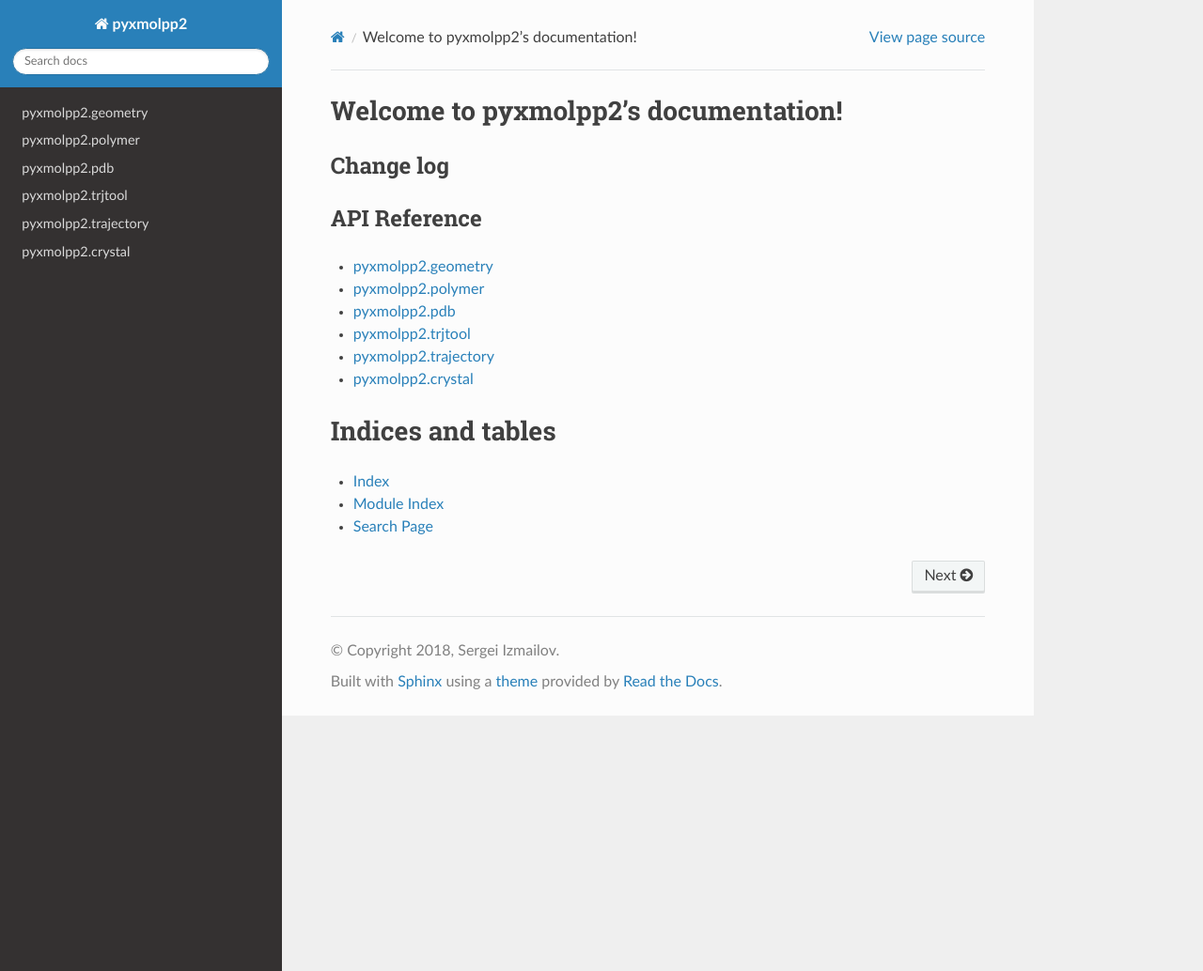
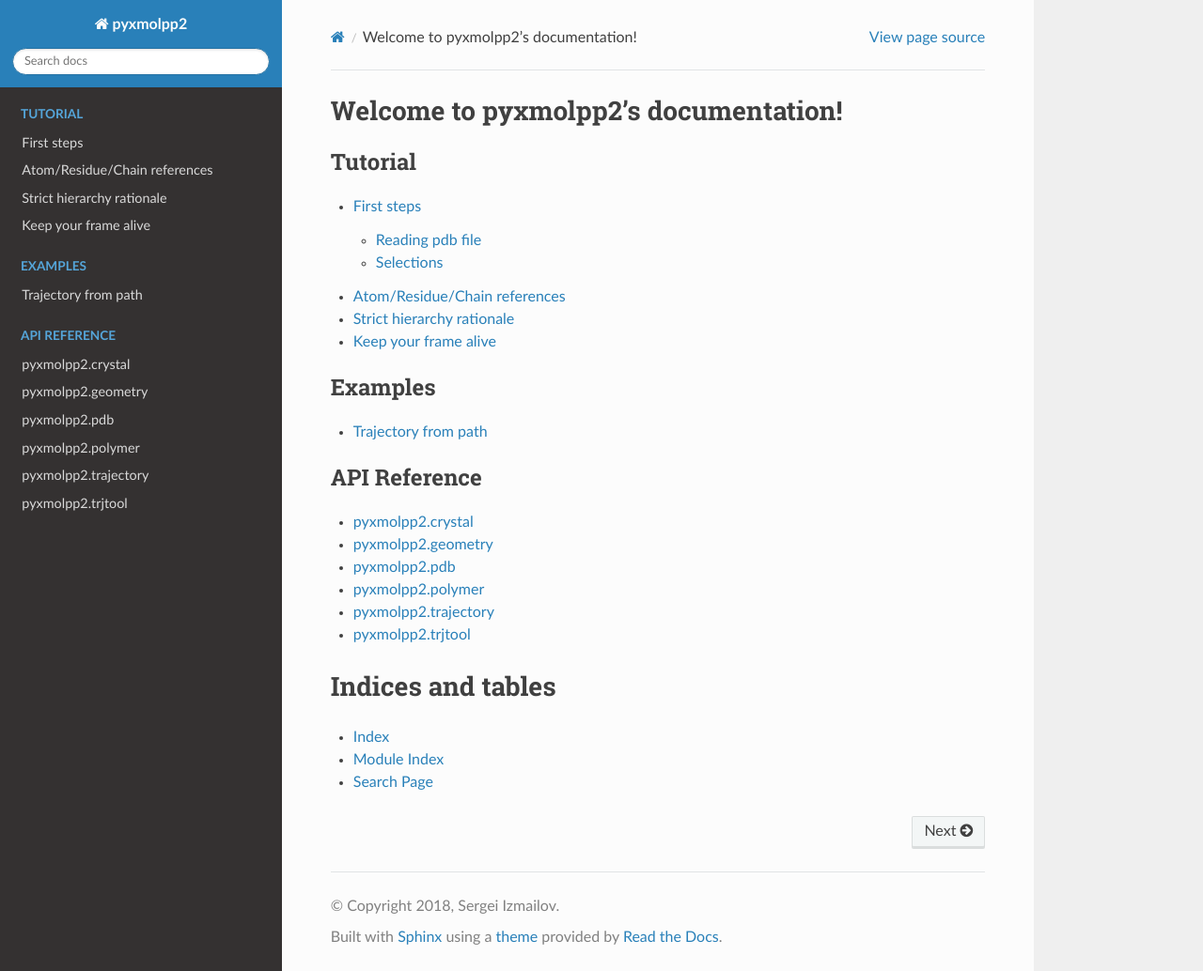
Before and after one commit to sizmailov/pyxmolpp2, a Sphinx documentation site: the page built from pydocs/source/index.rst, in a window 1280 px wide and 1034 px high. Shown: the whole window at 94% size. Built offline with Sphinx 7.4.7 and the Read the Docs theme 2.0.0, drawn with Linux system fonts in a browser that asks for light colours; some of the changed lines change nothing that is shown.

Commit message:
WP-3 describe selections, reading pdb, add example for trajectory

```diff
--- /dev/null
+++ b/pydocs/source/examples/trajectory.rst
@@ -0,0 +1,35 @@
+Trajectory from path
+====================
+
+
+.. code-block:: python
+
+
+
+    def make_trajectory(path_to_dir, nres_to_keep, limit=None, stride=None):
+
+        from pyxmolpp2.trajectory import Trajectory
+        from pyxmolpp2.trjtool import DatFile
+        from pyxmolpp2.pdb import PdbFile,\
+                                  AlteredPdbRecords,\
+                                  StandardPdbRecords,\
+                                  RecordName,\
+                                  FieldName
+
+        import glob
+
+        altered_records = AlteredPdbRecords(StandardPdbRecords.instance())
+        altered_records.alter_record(RecordName("ATOM"), FieldName("serial"), [7, 12])
+
+
+        pdb_file = PdbFile(path_to_dir+"/1_build/box.pdb")
+        ref = pdb_file.get_frame(altered_records)
+        box_to_ref(ref, nres_to_keep=nres_to_keep)
+        dat_files = sorted(glob.glob(os.path.join(path_to_dir,"5_run","*.dat")))
+
+        traj = Trajectory(ref, True)
+
+        for dat in dat_files[:limit:stride]:
+            traj.push_trajectory_portion(DatFile(dat))
+
+        return traj, ref
--- a/pydocs/source/index.rst
+++ b/pydocs/source/index.rst
@@ -6,24 +6,26 @@
 Welcome to pyxmolpp2's documentation!
 =====================================
 
+.. toctree::
+    :caption: Tutorial
+    :maxdepth: 2
+    :glob:
 
-
-Change log
-^^^^^^^^^^
-
-
-API Reference
-^^^^^^^^^^^^^
+    tutorial/*
 
 .. toctree::
+    :caption: Examples
     :maxdepth: 2
+    :glob:
 
-    pyxmolpp2/geometry
-    pyxmolpp2/polymer
-    pyxmolpp2/pdb
-    pyxmolpp2/trjtool
-    pyxmolpp2/trajectory
-    pyxmolpp2/crystal
+    examples/*
+
+.. toctree::
+    :caption: API Reference
+    :maxdepth: 2
+    :glob:
+
+    pyxmolpp2/*
 
 
 
--- /dev/null
+++ b/pydocs/source/tutorial/first_steps.rst
@@ -0,0 +1,156 @@
+
+.. |Atom| replace:: :py:class:`~pyxmolpp2.polymer.Atom`
+.. |Residue| replace:: :py:class:`~pyxmolpp2.polymer.Residue`
+.. |Chain| replace:: :py:class:`~pyxmolpp2.polymer.Chain`
+.. |Frame| replace:: :py:class:`~pyxmolpp2.polymer.Frame`
+
+.. |AtomSelection| replace:: :py:class:`~pyxmolpp2.polymer.AtomSelection`
+.. |ResidueSelection| replace:: :py:class:`~pyxmolpp2.polymer.ResidueSelection`
+.. |ChainSelection| replace:: :py:class:`~pyxmolpp2.polymer.ChainSelection`
+
+
+
+First steps
+===========
+
+
+Reading pdb file
+----------------
+
+If your `.pdb` file conforms `Atomic Coordinate Entry Format Version 3.3 <http://www.wwpdb.org/documentation/file-format-content/format33/v3.3.html>`_
+you can read it a via :py:meth:`pyxmolpp2.pdb.PdbFile`:
+
+.. code-block:: python
+
+    from pyxmolpp2.pdb import PdbFile
+    frame = PdbFile("sample.pdb").get_frame()
+    print(frame.size)
+
+
+Reading non-standard pdb file
+^^^^^^^^^^^^^^^^^^^^^^^^^^^^^
+
+If you want to read non-standard pdb file you should provide altered pdb records that match your file.
+For example one may want to adjust ``serial`` field of ``ATOM`` record:
+
+
+.. code-block:: python
+
+    from pyxmolpp2.pdb import *
+    altered_records = AlteredPdbRecords(StandardPdbRecords.instance)
+    altered_records.alter_record(RecordName("ATOM"),FieldName("serial"),[7,12])
+    frame = PdbFile("sample.pdb").get_frame(altered_records)
+    print(frame.size)
+
+See :py:class:`pyxmolpp2.pdb.AlteredPdbRecords`
+
+.. caution::
+    Reading of pdb files with variable position of fields is not supported:
+
+    ::
+
+      ATOM     32  N  AARG A  -3      11.281  86.699  94.383  0.50 35.88           N
+      ATOM       33  CA AARG A  -3      12.353  85.696  94.456  0.50 36.67           C
+
+
+Selections
+----------
+
+Library has three types of `selections`: |AtomSelection|, |ResidueSelection|, |ChainSelection| - ordered sets of elements.
+
+Construction
+^^^^^^^^^^^^
+
+Any selections might be created from |Frame| instance,   |AtomSelection| and |ResidueSelection| can be created
+from |Chain| instance, |AtomSelection| could be created from a |Residue|::
+
+    print(frame.asAtoms.size) # number of atoms in frame
+    print(frame.asResidues.size) # number of residues in frame
+    print(frame.asChains.size)# number of chains in frame
+
+    chain = frame.asChains[0]
+    print(chain.asAtoms.size) # number of atoms in first chain
+    print(chain.asResidues.size) # number of residues in first chain
+
+    residue = frame.asResidues[-1]
+    print(residue.asAtoms.size) # number of atoms in frame last residue
+
+
+Conversions
+^^^^^^^^^^^
+
+Selections might be converted up and down thought hierarchy::
+
+    chain.asAtoms.asResidues # selects non-empty residues
+    frame.asResidues.asChains # selects chains with at least 1 residue
+    frame.asChains.asResidues.asAtoms.asResidues.asChains # selects chains with at least 1 non-empty residue
+
+Filter
+^^^^^^
+A selection could be filtered inplace via `filter` method::
+
+    chain.asAtoms.filter(lambda a: a.r.x < 0) # select atoms with negative x coord
+    chain.asAtoms.filter(lambda a: a.name == AtomName("CA")) # select CA atoms
+    chain.asResidues.filter(lambda r: r.name == ResidueName("LYS")) # select LYS residues
+
+
+Set operations
+^^^^^^^^^^^^^^
+
+Selections support number set operations:
+    - `union` (operators ``+``, ``+=``)
+    - `set intersection` (operators ``*``, ``*=``)
+    - `difference` (operators ``-``, ``-=``)
+
+
+.. code-block:: python
+
+    A = frame.asAtoms.filter(lambda a: a.x > 0)
+    B = frame.asAtoms.filter(lambda a: a.x <= 0)
+
+    C = A+B
+    C = A-B
+    C += B
+
+    D = A*B
+
+
+Invalidation of selection
+^^^^^^^^^^^^^^^^^^^^^^^^^
+
+In execution of the program selection may be marked as `invalid`, i.e. further access
+to it's elements raises an exception.
+
+Selection gets invalidated on:
+    - destruction of any of it's elements parent (Primary this happens on deletion of a whole |Frame|)
+    - on :py:attr:`~pyxmolpp2.polymer.Frame.index` change if selection had elements from two frames or more
+
+Atom/Residue/Chain references
+=============================
+
+It's allowed to store references to Atom/Residue/Chain/Frame in python code. They are
+guaranteed to be not-None, while they might be invalidated if corresponding structure was destroyed.
+
+Access to invalid reference results to exception.
+
+
+Strict hierarchy rationale
+==========================
+
+The `pyxmolpp2` library implements |Frame|/|Chain|/|Residue|/|Atom| hierarchy to represent a molecular system.
+
+Every |Atom| exists as a part of some |Residue|. |Residue| is always a part of |Chain|. |Chain| is always a part of |Frame|.
+
+For instance this implies that you can not create an |Atom| without pre-existed |Residue|.
+Why not allow ``Atom.residue`` to be :py:class:`None` if Atom exists by it's own?
+The choice was between flexibility of construction code versus complexity of it's further usage.
+The rationale behind that design decision is fact that expression ``atom.residue.chain.frame.index``
+is always correct, and no `not-None` checks are required. Such checks across the library and user code would
+increases it's complexity and make it more prone to errors.
+
+
+Keep your frame alive
+=====================
+
+|Atom| is alive until it's |Frame| exists. |Frame| exists until python holds a reference to it.
+No frame - no game.
```
